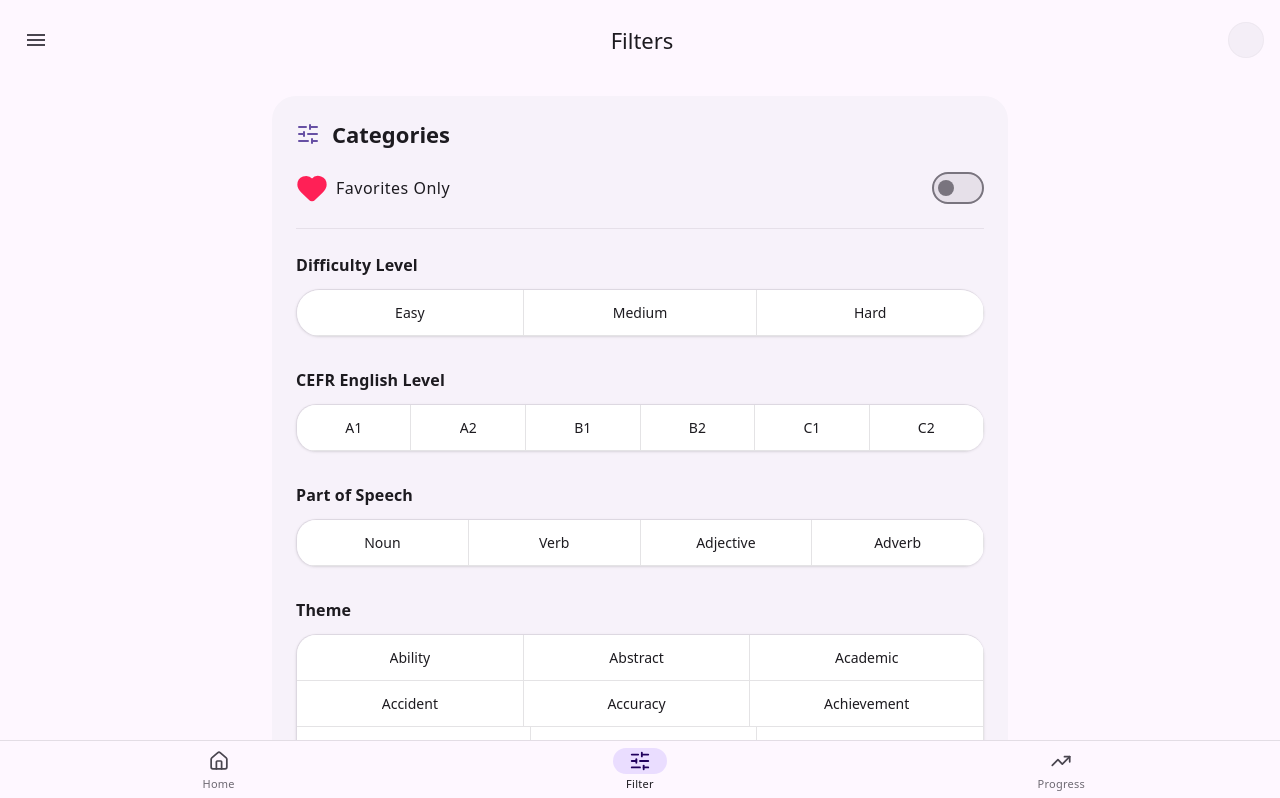
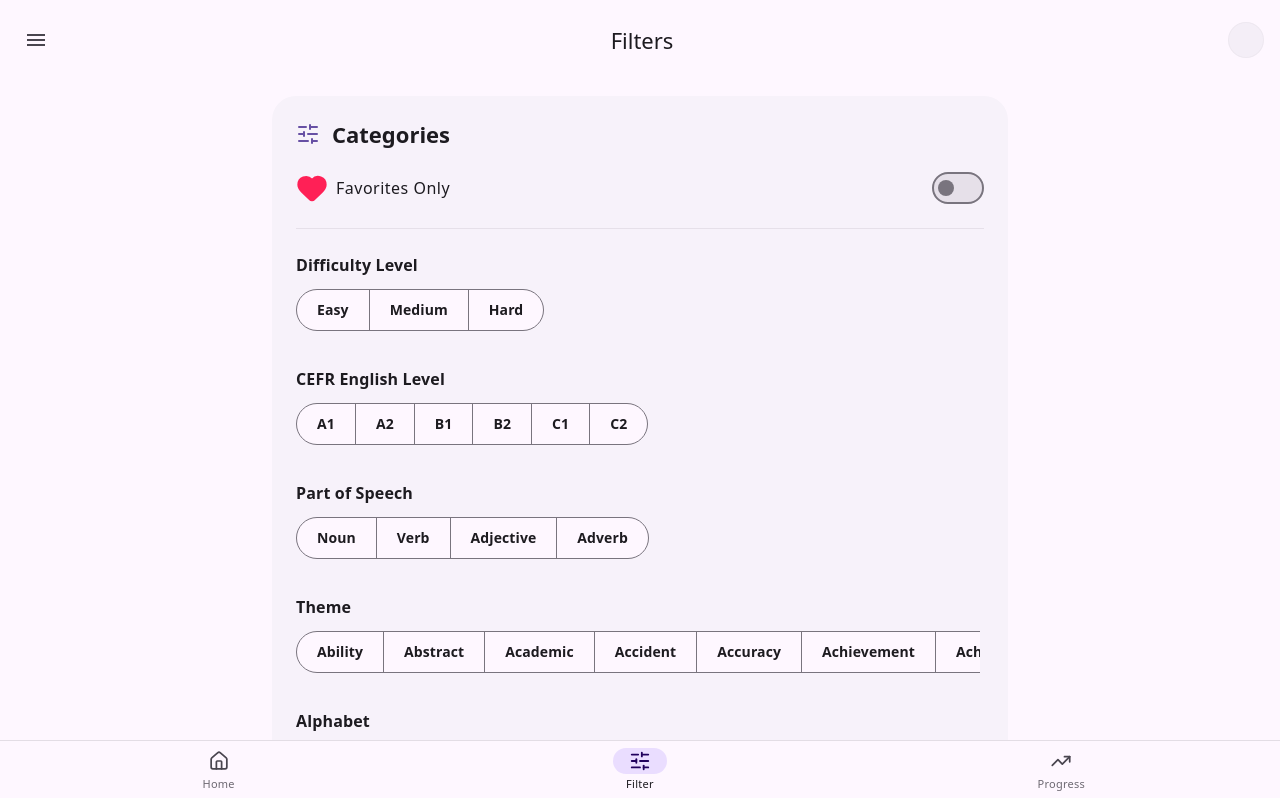
Before and after one commit to shafiullahcrazyman/Vocabify, a React (Vite) app: page /#/filter in a window 1280 px wide. Shown: the top 798 px of the page. Built offline with nearby package versions, Linux system fonts and the light colour scheme.

Commit message:
Add files via upload

```diff
--- a/src/screens/Filter.tsx
+++ b/src/screens/Filter.tsx
@@ -37,53 +37,58 @@ export const Filter: React.FC = () => {
     return Array.from(themesSet).sort();
   }, [words]);
 
-  // M3 Connected Button Group Component
+  // M3 Connected Button Group (Segmented Control)
   const ConnectedFilterGroup = ({
     title,
     category,
-    options,
-    minWClass = "min-w-[33%]",
-    isSingleRow = false,
-    showCheck = true
+    options
   }: {
     title: string,
     category: keyof typeof filters,
-    options: string[],
-    minWClass?: string,
-    isSingleRow?: boolean,
-    showCheck?: boolean
+    options: string[]
   }) => (
     <div className="mb-8">
       <h3 className="m3-title-medium text-on-surface mb-3">{title}</h3>
-      {/* Outer container with Top and Left borders. Overflow-hidden handles the outer rounded corners beautifully */}
-      <div className={`flex flex-wrap ${isSingleRow ? 'rounded-full' : 'rounded-[20px]'} border-t border-l border-outline/20 overflow-hidden shadow-sm`}>
+
+      {/* Scrollable wrapper to handle long groups (like Themes and Alphabet) without breaking the pill shape */}
+      <div className="w-full overflow-x-auto scrollbar-hide touch-pan-x pb-1 -mx-1 px-1">
+
+        {/* The Group Container: Outer border and full rounding applied here */}
+        <div className="flex flex-row w-fit border border-outline rounded-full overflow-hidden bg-surface">
           {options.map((opt) => {
             const isSelected = (filters[category] as string[]).includes(opt);
+
             return (
               <button
                 key={opt}
                 onClick={() => toggleFilter(category, opt)}
-              className={`flex-auto ${minWClass} relative flex items-center justify-center gap-1.5 py-3 px-3 text-[14px] font-medium border-r border-b border-outline/20 transition-colors duration-200 active:bg-on-surface/5 ${
-                isSelected
-                  ? 'bg-primary text-on-primary'
-                  : 'bg-surface-container-lowest text-on-surface hover:bg-surface-variant/50'
-              }`}
+                className={`
+                  relative flex items-center justify-center gap-2 px-5 py-2.5
+                  m3-label-large transition-colors duration-200
+                  border-r border-outline last:border-r-0
+                  ${isSelected
+                    ? 'bg-primary-container text-on-primary-container'
+                    : 'bg-transparent text-on-surface hover:bg-on-surface/5 active:bg-on-surface/10'
+                  }
+                `}
               >
-              {showCheck && isSelected && (
+                {isSelected && (
                   <motion.div
-                  initial={{ scale: 0, opacity: 0 }}
-                  animate={{ scale: 1, opacity: 1 }}
-                  className="shrink-0"
+                    initial={{ scale: 0, width: 0, opacity: 0 }}
+                    animate={{ scale: 1, width: 'auto', opacity: 1 }}
+                    className="shrink-0 flex items-center justify-center"
                   >
-                  <Check className="w-4 h-4" strokeWidth={3} />
+                    <Check className="w-[18px] h-[18px]" strokeWidth={2.5} />
                   </motion.div>
                 )}
-              <span className={`truncate ${category === 'cefr' || category === 'letter' ? 'uppercase' : 'capitalize'}`}>
+                <span className={`whitespace-nowrap ${category === 'cefr' || category === 'letter' ? 'uppercase' : 'capitalize'}`}>
                   {opt}
                 </span>
               </button>
             );
           })}
+        </div>
+
       </div>
     </div>
   );
@@ -134,52 +139,24 @@ export const Filter: React.FC = () => {
                     }`} />
                   </div>
                 </div>
+
               </label>
             </div>
 
-            {/* Dynamic M3 Connected Button Groups */}
-            <ConnectedFilterGroup
-              title="Difficulty Level"
-              category="level"
-              options={levels}
-              minWClass="min-w-[33%]"
-              isSingleRow={true}
-            />
-
-            <ConnectedFilterGroup
-              title="CEFR English Level"
-              category="cefr"
-              options={cefrLevels}
-              minWClass="min-w-[33%] sm:min-w-[16%]"
-            />
-
-            <ConnectedFilterGroup
-              title="Part of Speech"
-              category="pos"
-              options={pos}
-              minWClass="min-w-[50%] sm:min-w-[25%]"
-            />
+            {/* MD3 Connected Button Groups */}
+            <ConnectedFilterGroup title="Difficulty Level" category="level" options={levels} />
+            <ConnectedFilterGroup title="CEFR English Level" category="cefr" options={cefrLevels} />
+            <ConnectedFilterGroup title="Part of Speech" category="pos" options={pos} />
 
             {dynamicThemes.length > 0 && (
-              <ConnectedFilterGroup
-                title="Theme"
-                category="theme"
-                options={dynamicThemes}
-                minWClass="min-w-[50%] sm:min-w-[33%]"
-              />
+              <ConnectedFilterGroup title="Theme" category="theme" options={dynamicThemes} />
             )}
 
-            <ConnectedFilterGroup
-              title="Alphabet"
-              category="letter"
-              options={letters}
-              minWClass="min-w-[14%]"
-              showCheck={false}
-            />
+            <ConnectedFilterGroup title="Alphabet" category="letter" options={letters} />
 
             <button
               onClick={handleClearFilters}
-              className="w-full mt-4 py-4 rounded-full bg-error text-on-error m3-label-large shadow-sm hover:bg-error/90 transition-all duration-200 active:scale-[0.98]"
+              className="w-full mt-6 py-4 rounded-full bg-error text-on-error m3-label-large hover:bg-error/90 transition-all duration-200 active:scale-[0.98]"
             >
               Clear All Filters
             </button>
```
Lines whose indentation alone changed are shown as unchanged.
